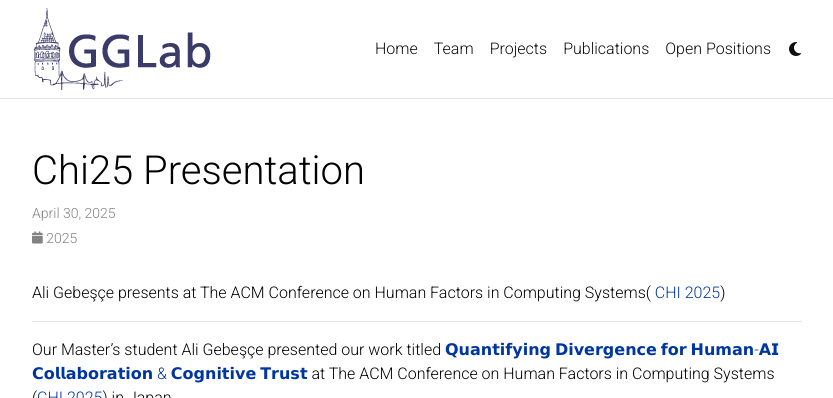
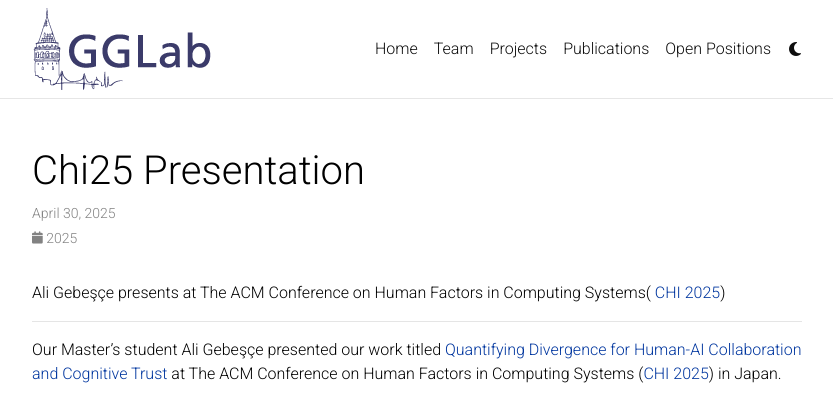
Before and after one commit to GGLAB-KU/gglab-ku.github.io, a Jekyll site: the page built from _news/2025-04-30-CHI25-presentation.md, in a window 1280 px wide, cut to the strip 0-398 px from the top of the page. Shown: the whole strip, without its empty margins (223-1056 px from the left). Built offline with Jekyll 4.4.1, drawn with Linux system fonts in a browser that asks for light colours; comment, search, counter and statistics services are not loaded; a style sheet for code colours, icons or effects is not loaded.

Commit message:
- Minor fix

```diff
--- a/_news/2025-04-30-CHI25-presentation.md
+++ b/_news/2025-04-30-CHI25-presentation.md
@@ -7,7 +7,7 @@ inline: true
 Ali Gebeşçe presents at The ACM Conference on Human Factors in Computing Systems( [CHI 2025](https://chi2025.acm.org/))
 
 ***
-Our Master's student Ali Gebeşçe presented our work titled [𝗤𝘂𝗮𝗻𝘁𝗶𝗳𝘆𝗶𝗻𝗴 𝗗𝗶𝘃𝗲𝗿𝗴𝗲𝗻𝗰𝗲 𝗳𝗼𝗿 𝗛𝘂𝗺𝗮𝗻-𝗔𝗜 𝗖𝗼𝗹𝗹𝗮𝗯𝗼𝗿𝗮𝘁𝗶𝗼𝗻 & 𝗖𝗼𝗴𝗻𝗶𝘁𝗶𝘃𝗲 𝗧𝗿𝘂𝘀𝘁]({{'/assets/pdf/2312.08722.pdf' | relative_url }}) at The ACM Conference on Human Factors in Computing Systems ([CHI 2025](https://chi2025.acm.org/)) in Japan.
+Our Master's student Ali Gebeşçe presented our work titled [Quantifying Divergence for Human-AI Collaboration and Cognitive Trust]({{'/assets/pdf/2312.08722.pdf' | relative_url }}) at The ACM Conference on Human Factors in Computing Systems ([CHI 2025](https://chi2025.acm.org/)) in Japan.
 <div style="text-align: center;">
     <img title="Ali at CHI 2025" alt="Ali at CHI 2025" src="assets/img/news/ali-chi25.jpg" width="200" height="256">
 </div>
```
